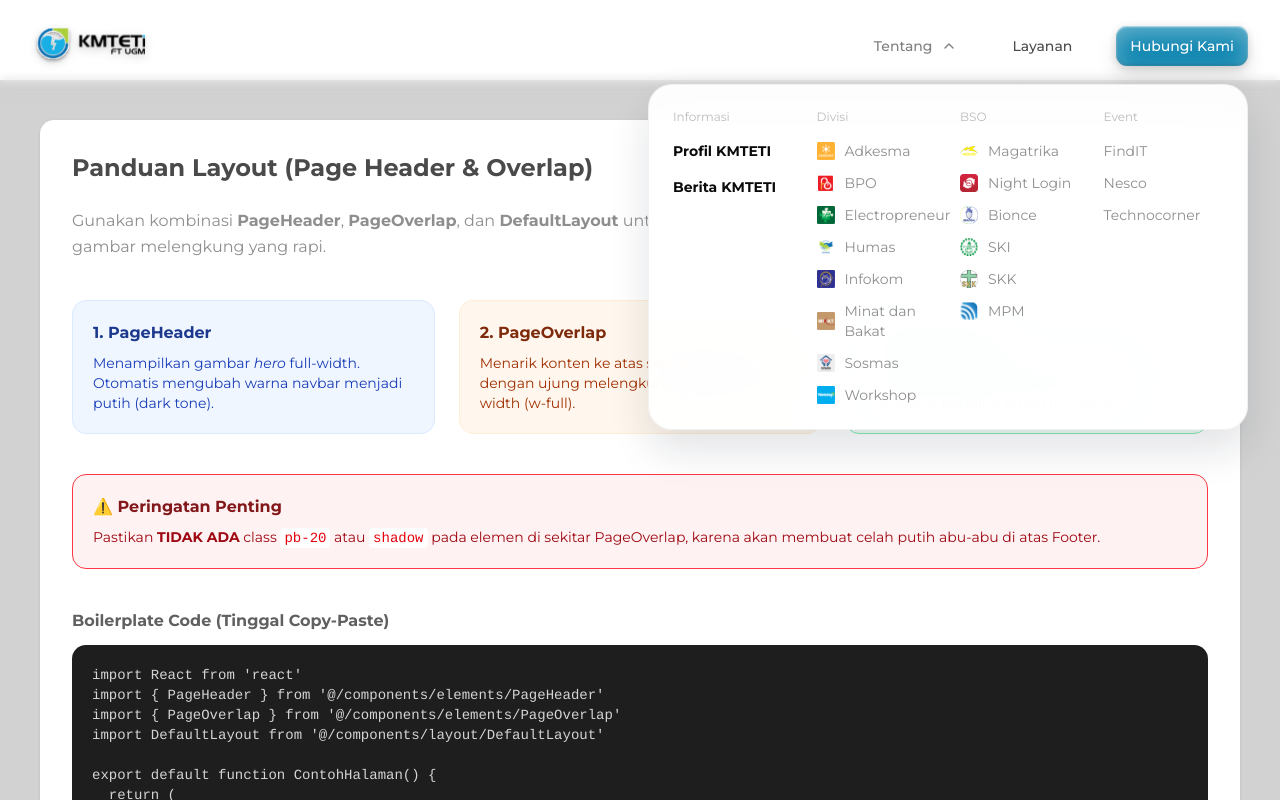
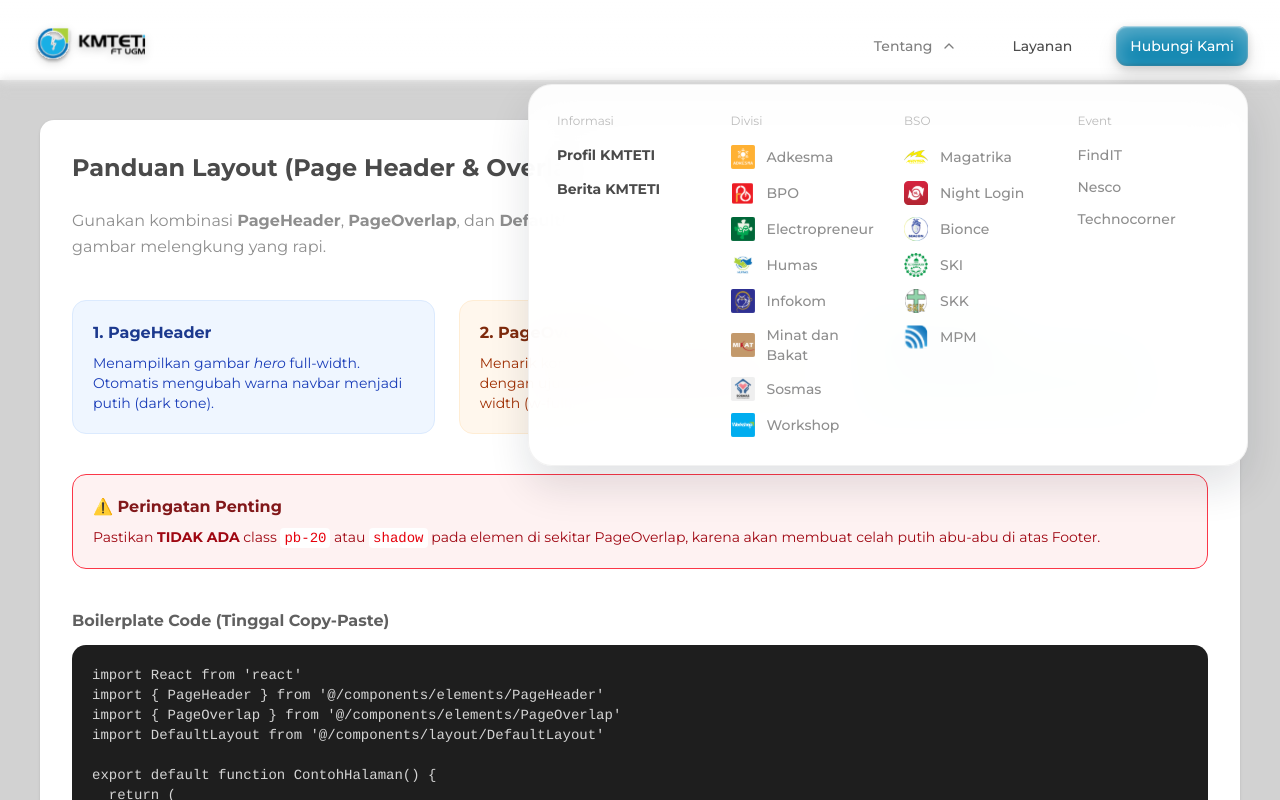
Before and after one commit to kmteti/website-bergelora, a Next.js app: page /playground in a window 1280 px wide. Both pictures are taken after a click on the button "Tentang". Shown: the top 800 px of the page. Built offline with nearby package versions, Linux system fonts and the light colour scheme.

Commit message:
style(navbar,hero): polish navbar dropdown spacing and format hero slider

```diff
--- a/src/components/layout/navbar/Navbar.tsx
+++ b/src/components/layout/navbar/Navbar.tsx
@@ -235,7 +235,7 @@
 
           <div
             className={cn(
-              'absolute right-0 top-full z-[100] mt-4 grid w-[600px] cursor-default grid-cols-4 gap-6 rounded-[24px] border border-black/5 bg-white/95 p-6 text-neutral-950 shadow-[0_20px_40px_rgba(15,23,42,0.12)] backdrop-blur-xl transition-all duration-200 origin-top-right',
+              'absolute right-0 top-full z-[100] mt-4 grid w-[720px] cursor-default grid-cols-4 gap-8 rounded-[24px] border border-black/5 bg-white/95 p-7 text-neutral-950 shadow-[0_20px_40px_rgba(15,23,42,0.12)] backdrop-blur-xl transition-all duration-200 origin-top-right',
               isDesktopTentangOpen
                 ? 'opacity-100 visible scale-100 translate-y-0'
                 : 'opacity-0 invisible scale-95 -translate-y-2 pointer-events-none',
@@ -243,22 +243,19 @@
           >
               {/* Information */}
               <div className="flex flex-col">
-                <h3
-                  className="mb-4 text-xs font-regular
-r text-neutral-400"
-                >
+                <h3 className="mb-4 text-xs font-normal text-neutral-400">
                   Informasi
                 </h3>
-                <div className="flex flex-col gap-4">
+                <div className="flex flex-col gap-3.5">
                   <Link
                     href="/tentang/profil"
-                    className="text-sm font-bold text-neutral-950 transition-colors hover:text-neutral-950"
+                    className="text-sm font-bold text-neutral-900 transition-colors hover:text-primary-500"
                   >
                     Profil KMTETI
                   </Link>
                   <Link
                     href="/tentang/berita"
-                    className="text-sm font-bold text-neutral-950 transition-colors hover:text-neutral-950"
+                    className="text-sm font-bold text-neutral-900 transition-colors hover:text-primary-500"
                   >
                     Berita KMTETI
                   </Link>
@@ -266,65 +263,65 @@
               </div>
               {/* Divisi */}
               <div className="flex flex-col">
-                <h3 className="mb-4 text-xs font-regular text-neutral-400">Divisi</h3>
+                <h3 className="mb-4 text-xs font-normal text-neutral-400">Divisi</h3>
                 <div className="flex flex-col gap-3">
                   {megaMenuData.divisi.map((item) => (
                     <Link
                       key={item.label}
                       href={item.href}
-                      className="group flex items-center gap-2.5 text-sm text-neutral-600 transition-colors hover:text-neutral-950"
+                      className="group flex items-center gap-3 text-sm text-neutral-600 transition-colors hover:text-neutral-950"
                     >
                       {'icon' in item && item.icon ? (
                         <Image
                           src={item.icon}
                           alt={item.label}
-                          width={18}
-                          height={18}
-                          className="size-[18px] object-contain"
+                          width={24}
+                          height={24}
+                          className="size-6 object-contain shrink-0"
                         />
                       ) : (
-                        <div className="size-[18px] shrink-0" />
+                        <div className="size-6 shrink-0" />
                       )}
-                      <span>{item.label}</span>
+                      <span className="font-medium">{item.label}</span>
                     </Link>
                   ))}
                 </div>
               </div>
               {/* BSO */}
               <div className="flex flex-col">
-                <h3 className="mb-4 text-xs font-regular text-neutral-400">BSO</h3>
+                <h3 className="mb-4 text-xs font-normal text-neutral-400">BSO</h3>
                 <div className="flex flex-col gap-3">
                   {megaMenuData.bso.map((item) => (
                     <Link
                       key={item.label}
                       href={item.href}
-                      className="group flex items-center gap-2.5 text-sm text-neutral-600 transition-colors hover:text-neutral-950"
+                      className="group flex items-center gap-3 text-sm text-neutral-600 transition-colors hover:text-neutral-950"
                     >
                       {'icon' in item && item.icon ? (
                         <Image
                           src={item.icon}
                           alt={item.label}
-                          width={18}
-                          height={18}
-                          className="size-[18px] object-contain"
+                          width={24}
+                          height={24}
+                          className="size-6 object-contain shrink-0"
                         />
                       ) : (
-                        <div className="size-[18px] shrink-0" />
+                        <div className="size-6 shrink-0" />
                       )}
-                      <span>{item.label}</span>
+                      <span className="font-medium">{item.label}</span>
                     </Link>
                   ))}
                 </div>
               </div>
               {/* Event */}
               <div className="flex flex-col">
-                <h3 className="mb-4 text-xs font-regular text-neutral-400">Event</h3>
+                <h3 className="mb-4 text-xs font-normal text-neutral-400">Event</h3>
                 <div className="flex flex-col gap-3">
                   {megaMenuData.event.map((item) => (
                     <Link
                       key={item.label}
                       href={item.href}
-                      className="text-sm text-neutral-600 transition-colors hover:text-neutral-950"
+                      className="text-sm font-medium text-neutral-600 transition-colors hover:text-neutral-950"
                     >
                       {item.label}
                     </Link>
--- a/src/modules/home/Hero.tsx
+++ b/src/modules/home/Hero.tsx
@@ -1,4 +1,4 @@
-'use client';
+'use client'
 
 import { H1, B2 } from '@/components/elements/Typography'
 import { Button } from '@/components/ui/button'
@@ -9,29 +9,44 @@
 import { useState, useCallback, useEffect } from 'react'
 
 const sliderHero = [
-  { src: '/images/home/hero/slide1.webp', alt: 'Slide 1',
-    title: 'Asah Potensi, Bangun Kolaborasi, dan Perluas Kontribusi Bersama Kami' ,
-    description: 'Wadah kolaborasi, pengembangan potensi, dan pengabdian mahasiswa Teknik Elektro, Teknologi Informasi, dan Teknik Biomedis dalam lingkungan akademik dan profesional',
-    button: 'Profil KMTETI' },
-  { src: '/images/home/hero/slide2.webp', alt: 'Slide 2',
-    title: 'Inovasi, Kreativitas, dan Kontribusi Nyata di Setiap Langkah' ,
-    description: 'Wadah kolaborasi, pengembangan potensi, dan pengabdian mahasiswa Teknik Elektro, Teknologi Informasi, dan Teknik Biomedis dalam lingkungan akademik dan profesional',
-    button: 'Layanan KMTETI' },
-  { src: '/images/home/hero/slide3.webp', alt: 'Slide 3',
-    title: 'Inovasi, Kreativitas, dan Kontribusi Nyata di Setiap Langkah' ,
-    description: 'Wadah kolaborasi, pengembangan potensi, dan pengabdian mahasiswa Teknik Elektro, Teknologi Informasi, dan Teknik Biomedis dalam lingkungan akademik dan profesional',
-    button: 'Hubungi KMTETI' },
+  {
+    src: '/images/home/hero/slide1.webp',
+    alt: 'Slide 1',
+    title: 'Asah Potensi, Bangun Kolaborasi, dan Perluas Kontribusi Bersama Kami',
+    description:
+      'Wadah kolaborasi, pengembangan potensi, dan pengabdian mahasiswa Teknik Elektro, Teknologi Informasi, dan Teknik Biomedis dalam lingkungan akademik dan profesional',
+    button: 'Profil KMTETI',
+  },
+  {
+    src: '/images/home/hero/slide2.webp',
+    alt: 'Slide 2',
+    title: 'Inovasi, Kreativitas, dan Kontribusi Nyata di Setiap Langkah',
+    description:
+      'Wadah kolaborasi, pengembangan potensi, dan pengabdian mahasiswa Teknik Elektro, Teknologi Informasi, dan Teknik Biomedis dalam lingkungan akademik dan profesional',
+    button: 'Layanan KMTETI',
+  },
+  {
+    src: '/images/home/hero/slide3.webp',
+    alt: 'Slide 3',
+    title: 'Inovasi, Kreativitas, dan Kontribusi Nyata di Setiap Langkah',
+    description:
+      'Wadah kolaborasi, pengembangan potensi, dan pengabdian mahasiswa Teknik Elektro, Teknologi Informasi, dan Teknik Biomedis dalam lingkungan akademik dan profesional',
+    button: 'Hubungi KMTETI',
+  },
 ]
 
-const AUTOPLAY_DELAY_MS = 10000;
+const AUTOPLAY_DELAY_MS = 10000
 
 export default function Hero() {
   const [emblaRef, emblaApi] = useEmblaCarousel({ loop: true })
-  const [isThisSlide, setIsThisSlide] = useState(0);
+  const [isThisSlide, setIsThisSlide] = useState(0)
 
-  const handleThisSlide = useCallback((index: number) => {
+  const handleThisSlide = useCallback(
+    (index: number) => {
       if (emblaApi) emblaApi.scrollTo(index)
-  }, [emblaApi])
+    },
+    [emblaApi],
+  )
 
   const onSelect = useCallback(() => {
     if (!emblaApi) return
@@ -71,7 +86,10 @@
   }, [emblaApi])
 
   return (
-    <div className="sticky top-0 h-screen min-h-screen w-full overflow-hidden z-0" data-navbar-tone="dark">
+    <div
+      className="sticky top-0 h-screen min-h-screen w-full overflow-hidden z-0"
+      data-navbar-tone="dark"
+    >
       <style>{`
         @keyframes slide-progress {
           from { width: 0%; }
@@ -92,10 +110,7 @@
       <div className="overflow-hidden h-full w-full" ref={emblaRef}>
         <div className="flex h-full touch-pan-y">
           {sliderHero.map((slide, index) => (
-            <div
-              key={index}
-              className="relative flex-[0_0_100%] min-w-0 h-full"
-            >
+            <div key={index} className="relative flex-[0_0_100%] min-w-0 h-full">
               <Image
                 src={slide.src}
                 alt={slide.alt}
@@ -112,16 +127,15 @@
 
               {/* Wrapper khusus Konten Teks */}
               <div className="absolute top-0 left-0 w-full h-full">
-
                 {/* Konten Hero */}
                 <div className="relative z-10 flex h-full flex-col justify-end px-6 sm:px-8 md:px-16 lg:px-24 pb-28 sm:pb-12 md:pb-16 lg:pb-24 max-w-5xl pointer-events-none">
                   <H1 className="text-white w-full drop-shadow-md">{slide.title}</H1>
                   <B2 className="text-white mt-4 drop-shadow-md">{slide.description}</B2>
 
                   <div className="mt-8 pointer-events-auto">
-                  <Button
-                variant={'secondary'}
-                >                    <span>{slide.button}</span>
+                    <Button variant={'secondary'} size="sm">
+                      {' '}
+                      <span>{slide.button}</span>
                       <ArrowUpRight className="ml-2 w-5 h-5" />
                     </Button>
                   </div>
@@ -146,7 +160,7 @@
                     className="w-12 h-5 rounded-full bg-white shadow-sm transition-all"
                     aria-label={`Go to ${slide.alt}`}
                   />
-              );
+                )
               } else {
                 return (
                   <button
@@ -155,7 +169,7 @@
                     className="w-5 h-5 rounded-full bg-white/50 hover:bg-white/75 transition-all"
                     aria-label={`Go to ${slide.alt}`}
                   />
-              );
+                )
               }
             })}
           </nav>
@@ -166,7 +180,7 @@
               if (emblaApi) emblaApi.scrollNext()
             }}
             variant={'black'}
-          size='default'
+            size="default"
             aria-label="Next Slide"
           >
             <ArrowRight className="w-8 h-8" />
@@ -174,5 +188,5 @@
         </div>
       </div>
     </div>
-  );
+  )
 }
```
Lines whose indentation alone changed are shown as unchanged.
